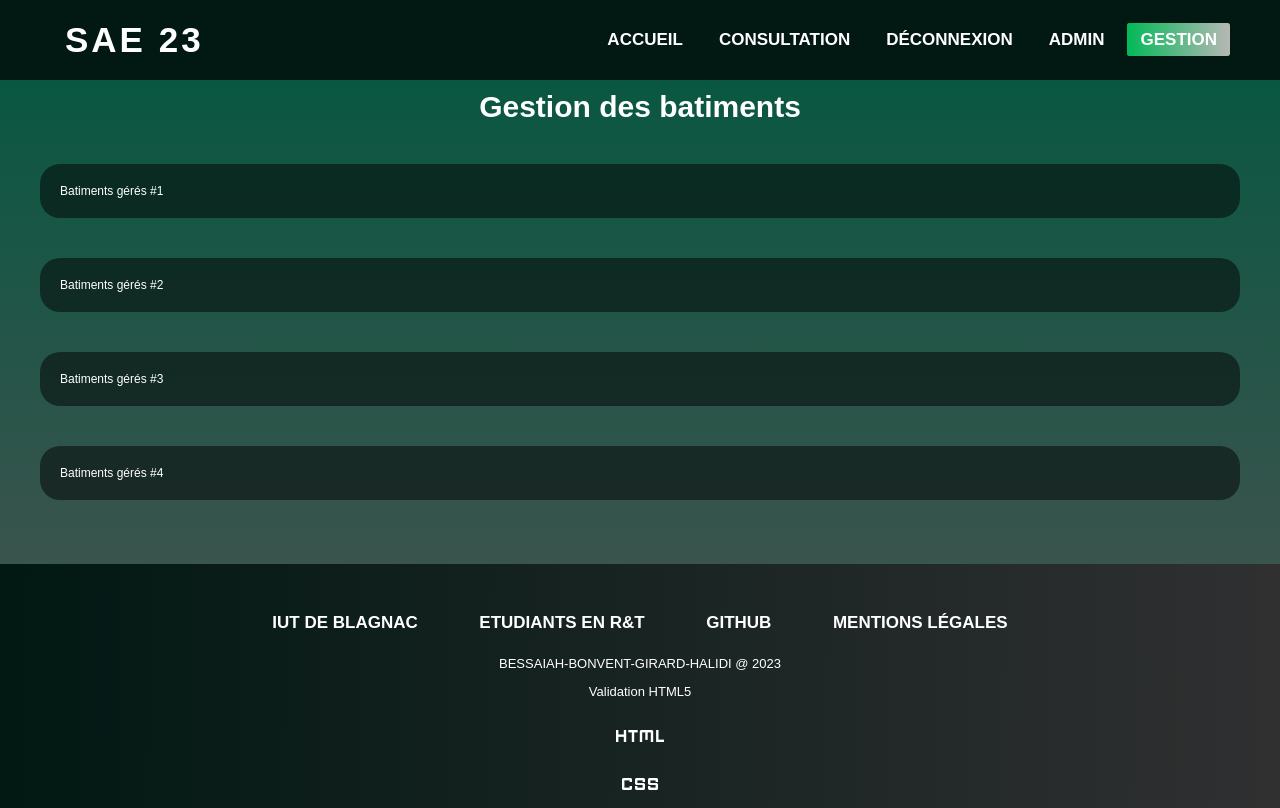
After one commit to staringhan/SAE23, a PHP site: page /gestion.php in a window 1280 px wide. The commit adds this page. Run offline with PHP 8.4, Linux system fonts and the light colour scheme; some web fonts are replaced.

Commit message:
Ajout page gestion + modif css tableau

```diff
--- a/admin.php
+++ b/admin.php
@@ -124,7 +124,7 @@ if (!isset($_SESSION['admin']) || $_SESSION['admin'] !== true) {
 
         <legend class="form">Choissisez le capteur que vous souhaitez ajouter</legend>
 
-        <section>
+        <section class="batiment">
 
             <select id="ID_bat" name="batiment">
                 <option value="A">Batiment A</option>
--- /dev/null
+++ b/gestion.php
@@ -0,0 +1,86 @@
+<!DOCTYPE html>
+<html lang="fr">
+ <head>
+  <title>Gestion</title>
+  <meta charset="utf-8">
+  <meta name="author" content="Daniel Halidi">
+  <meta name="description" content="SAE 23, Accueil">
+  <meta name="keywords" content="HTML, CSS">
+  <link rel="stylesheet" type="text/css" href="./styles/style23.css" media="screen">
+  <meta content="width=device-width, initial-scale=1" name="viewport">
+</head>
+
+<body>
+	<header>
+
+		<label class="Name">SAE 23</label>
+		<input class="side-menu" type="checkbox" id="side-menu">
+        <label class="hamb" for="side-menu"><span class="hamb-line"></span></label>
+
+	<nav>
+
+
+        <ul>
+            <li><a href="index.html">Accueil</a></li>
+            <li><a href="consultation.html">Consultation</a></li>
+            <li><a href="connexion.php">Déconnexion</a></li>
+            <li><a href="administration.html">Admin</a></li>
+            <li><a class="current" href="#">Gestion</a></li>
+        </ul>
+
+    </nav>
+	</header>
+
+<main>
+
+
+    <h2 class="hautpage">Gestion des batiments</h2>
+
+<section>
+    Batiments gérés #1
+</section>
+
+<section>
+    Batiments gérés #2
+</section>
+
+
+<section>
+    Batiments gérés #3
+</section>
+
+
+<section>
+    Batiments gérés #4
+</section>
+
+
+</main>
+
+<footer>
+
+    <ul class="liste">
+        <li>
+            <a href="https://www.iut-blagnac.fr/fr/" target="_blank">Iut de Blagnac</a>
+        </li>
+        <li>
+            <a href="https://www.iut-blagnac.fr/fr/formations/but-rt" target="_blank">Etudiants en R&T</a>
+        </li>
+        <li>
+            <a href="https://github.com/staringhan/SAE23">GitHub</a>
+        </li>
+        <li>
+            <a href="mentionsleg.html" >Mentions légales</a>
+        </li>
+    </ul>
+
+<p class="copyright">BESSAIAH-BONVENT-GIRARD-HALIDI @ 2023</p>
+    <p class="Validator">Validation HTML5</p>
+    <a href="#" target="_blank"><img class="validator" src="./media/htmllogo.png" alt="HTML 5 Valide"></a>
+    <a href="#" target="_blank"><img class="validator" src="./media/csslogo.png" alt="CSS 3 Valide"></a>
+
+</footer>
+
+</body>
+
+</html>
--- a/styles/style23.css
+++ b/styles/style23.css
@@ -69,6 +69,7 @@ section.batiment{
 	margin: auto;
 	margin-bottom: 10px;
 	width: 80%;
+
 }
 legend.form{
 	font-size: 20px;
@@ -78,17 +79,21 @@ legend.form{
 
 select{
 	background-color: #303031;
+	color: white;
 	width: 100%;
     margin: 0;
     padding: 5px 1px;
-
     cursor: pointer;
     border: none;
     border-radius: 0;
     background-color: transparent;
-	color: darken(#015413,35%);
+
 	font-size: 20px;
 	text-align: center;
+}
+
+select.option{
+	background-color: black;
 }
 
 .valid{
```
Also changed, not shown: gestion.html (deleted, +0 -37 lines), styles/tableau.css (+16 -9 lines).
